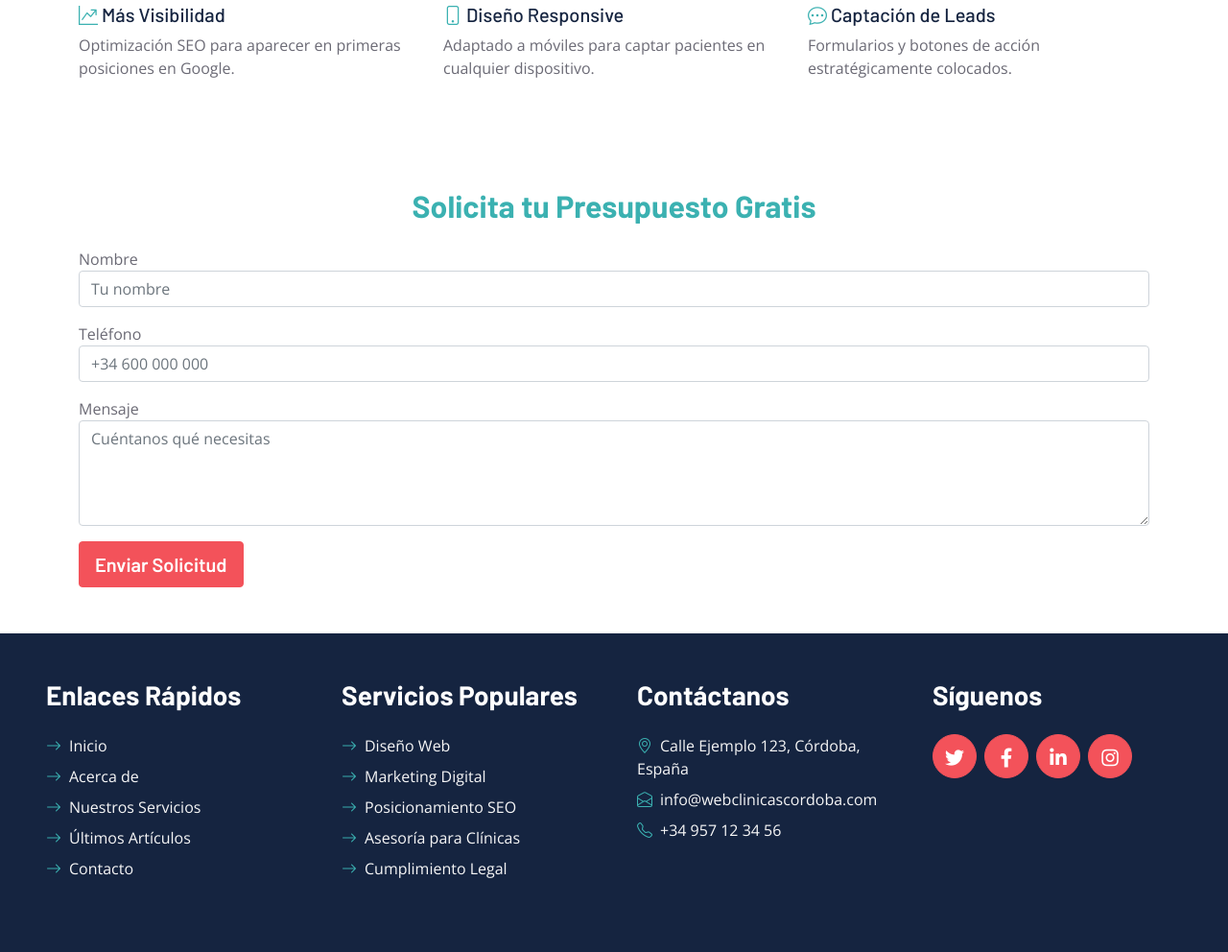
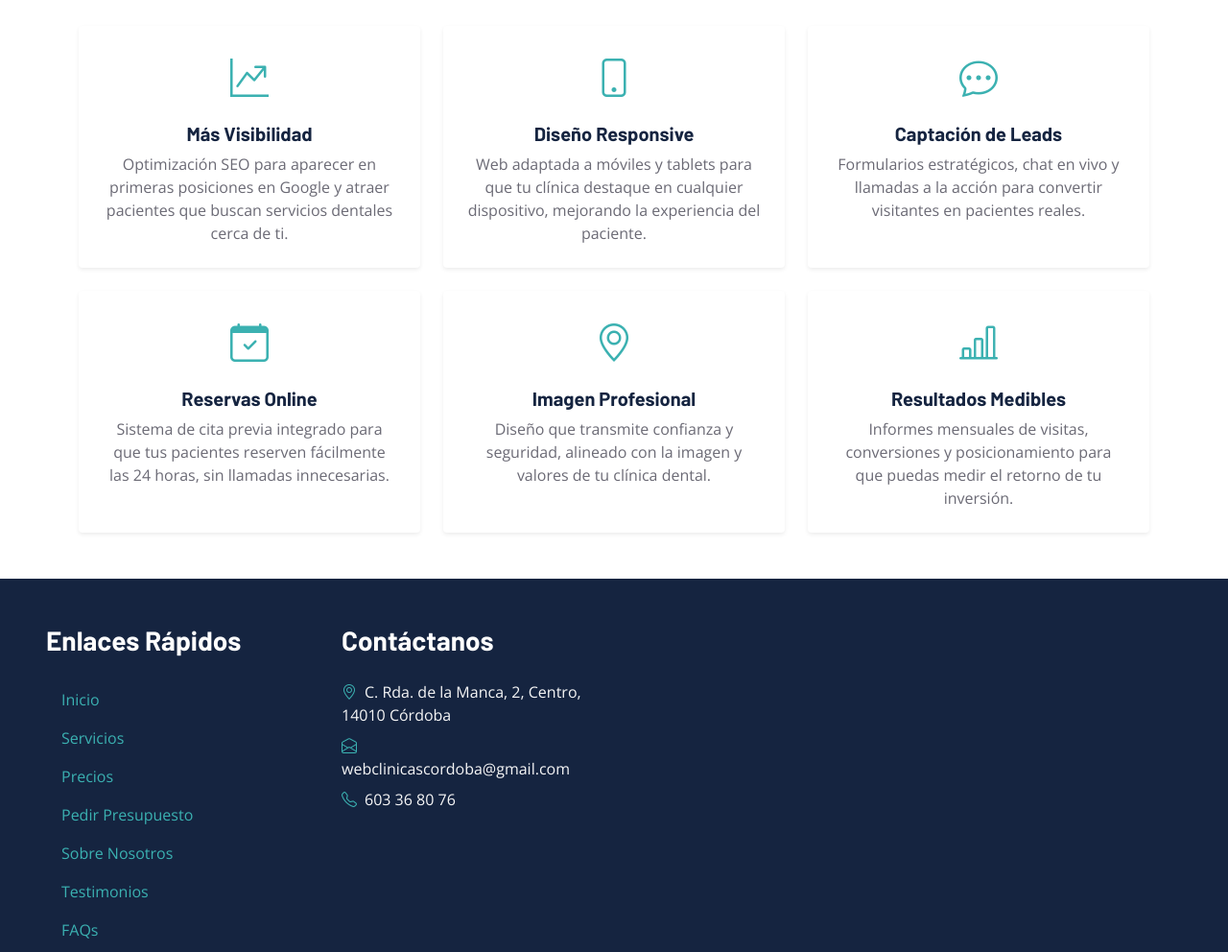
Before and after one commit to JuanJoseJurado/webclinicascordoba, a plain HTML site: page trabajos-recientes.html in a window 1280 px wide. Shown: the part 1485-2477 px from the top of the page at 96% size. Drawn offline with nearby package versions, Linux system fonts and the light colour scheme.

Commit message:
update links

```diff
--- a/trabajos-recientes.html
+++ b/trabajos-recientes.html
@@ -40,7 +40,6 @@
                 <a class="nav-item nav-link active" href="#inicio">Inicio</a>
                 <a class="nav-item nav-link" href="#jobs">Trabajos Recientes</a>
                 <a class="nav-item nav-link" href="#beneficios">Beneficios</a>
-                <a class="nav-item nav-link" href="#presupuesto">Pedir Presupuesto</a>
             </div>
         </div>
     </nav>
@@ -53,10 +52,10 @@
                 Aumenta tus pacientes con una página web profesional, optimizada para SEO local y adaptada a móviles.
             </p>
             <div class="d-flex flex-wrap justify-content-center gap-3">
-                <a href="https://wa.me/34600123456" class="btn btn-success btn-lg rounded-pill">
+                <a href="https://wa.me/603368076" class="btn btn-success btn-lg rounded-pill">
                     <i class="fab fa-whatsapp me-2"></i> WhatsApp Directo
                 </a>
-                <a href="#contacto" class="btn btn-primary btn-lg rounded-pill">
+                <a href="tel:603368076" class="btn btn-primary btn-lg rounded-pill">
                     Solicitar Presupuesto Gratis
                 </a>
             </div>
@@ -86,98 +85,66 @@
         </div>
     </section>
     <!-- Beneficios SEO y Conversión -->
+
     <!-- ===== BENEFICIOS SEO Y CONVERSIÓN ===== -->
-    <section id="beneficios" class="bg-light py-5">
-        <div class="container">
-            <h2 class="text-center mb-4">¿Por qué elegirnos para tu clínica dental?</h2>
-            <div class="row">
-                <div class="col-md-4">
-                    <h5><i class="bi bi-graph-up text-primary"></i> Más Visibilidad</h5>
-                    <p>Optimización SEO para aparecer en primeras posiciones en Google.</p>
-                </div>
-                <div class="col-md-4">
-                    <h5><i class="bi bi-phone text-primary"></i> Diseño Responsive</h5>
-                    <p>Adaptado a móviles para captar pacientes en cualquier dispositivo.</p>
-                </div>
-                <div class="col-md-4">
-                    <h5><i class="bi bi-chat-dots text-primary"></i> Captación de Leads</h5>
-                    <p>Formularios y botones de acción estratégicamente colocados.</p>
+<section id="beneficios" class="bg-light py-5">
+    <div class="container">
+        <h2 class="text-center mb-5">¿Por qué elegirnos para tu clínica dental?</h2>
+        <div class="row g-4">
+
+            <div class="col-md-4">
+                <div class="card h-100 shadow-sm border-0 text-center p-4">
+                    <div class="mb-3 text-primary fs-1"><i class="bi bi-graph-up"></i></div>
+                    <h5 class="fw-bold">Más Visibilidad</h5>
+                    <p class="mb-0">Optimización SEO para aparecer en primeras posiciones en Google y atraer pacientes que buscan servicios dentales cerca de ti.</p>
                 </div>
             </div>
-        </div>
-    </section>
-    <!-- Formulario de Contacto -->
-    <!-- ===== FORMULARIO DE CONTACTO ===== -->
-    <section id="presupuesto" class="container py-5" id="contacto">
-        <h2 class="text-center mb-4">Solicita tu Presupuesto Gratis</h2>
-        <form>
-            <div class="mb-3">
-                <label>Nombre</label>
-                <input class="form-control" placeholder="Tu nombre" type="text" />
-            </div>
-            <div class="mb-3">
-                <label>Teléfono</label>
-                <input class="form-control" placeholder="+34 600 000 000" type="tel" />
-            </div>
-            <div class="mb-3">
-                <label>Mensaje</label>
-                <textarea class="form-control" placeholder="Cuéntanos qué necesitas" rows="4"></textarea>
-            </div>
-            <button class="btn btn-primary btn-lg" type="submit">Enviar Solicitud</button>
-        </form>
-    </section>
-    <div class="container-fluid bg-dark text-secondary p-5">
-        <div class="row g-5">
-            <div class="col-lg-3 col-md-6">
-                <h3 class="text-white mb-4">Enlaces Rápidos</h3>
-                <div class="d-flex flex-column justify-content-start">
-                    <a class="text-secondary mb-2" href="#"><i
-                            class="bi bi-arrow-right text-primary me-2"></i>Inicio</a>
-                    <a class="text-secondary mb-2" href="#"><i class="bi bi-arrow-right text-primary me-2"></i>Acerca
-                        de</a>
-                    <a class="text-secondary mb-2" href="#"><i class="bi bi-arrow-right text-primary me-2"></i>Nuestros
-                        Servicios</a>
-                    <a class="text-secondary mb-2" href="#"><i class="bi bi-arrow-right text-primary me-2"></i>Últimos
-                        Artículos</a>
-                    <a class="text-secondary" href="#"><i class="bi bi-arrow-right text-primary me-2"></i>Contacto</a>
+
+            <div class="col-md-4">
+                <div class="card h-100 shadow-sm border-0 text-center p-4">
+                    <div class="mb-3 text-primary fs-1"><i class="bi bi-phone"></i></div>
+                    <h5 class="fw-bold">Diseño Responsive</h5>
+                    <p class="mb-0">Web adaptada a móviles y tablets para que tu clínica destaque en cualquier dispositivo, mejorando la experiencia del paciente.</p>
                 </div>
             </div>
-            <div class="col-lg-3 col-md-6">
-                <h3 class="text-white mb-4">Servicios Populares</h3>
-                <div class="d-flex flex-column justify-content-start">
-                    <a class="text-secondary mb-2" href="#"><i class="bi bi-arrow-right text-primary me-2"></i>Diseño
-                        Web</a>
-                    <a class="text-secondary mb-2" href="#"><i class="bi bi-arrow-right text-primary me-2"></i>Marketing
-                        Digital</a>
-                    <a class="text-secondary mb-2" href="#"><i
-                            class="bi bi-arrow-right text-primary me-2"></i>Posicionamiento SEO</a>
-                    <a class="text-secondary mb-2" href="#"><i class="bi bi-arrow-right text-primary me-2"></i>Asesoría
-                        para Clínicas</a>
-                    <a class="text-secondary" href="#"><i class="bi bi-arrow-right text-primary me-2"></i>Cumplimiento
-                        Legal</a>
+
+            <div class="col-md-4">
+                <div class="card h-100 shadow-sm border-0 text-center p-4">
+                    <div class="mb-3 text-primary fs-1"><i class="bi bi-chat-dots"></i></div>
+                    <h5 class="fw-bold">Captación de Leads</h5>
+                    <p class="mb-0">Formularios estratégicos, chat en vivo y llamadas a la acción para convertir visitantes en pacientes reales.</p>
                 </div>
             </div>
-            <div class="col-lg-3 col-md-6">
-                <h3 class="text-white mb-4">Contáctanos</h3>
-                <p class="mb-2"><i class="bi bi-geo-alt text-primary me-2"></i>Calle Ejemplo 123, Córdoba, España</p>
-                <p class="mb-2"><i class="bi bi-envelope-open text-primary me-2"></i>info@webclinicascordoba.com</p>
-                <p class="mb-0"><i class="bi bi-telephone text-primary me-2"></i>+34 957 12 34 56</p>
-            </div>
-            <div class="col-lg-3 col-md-6">
-                <h3 class="text-white mb-4">Síguenos</h3>
-                <div class="d-flex">
-                    <a class="btn btn-lg btn-primary btn-lg-square rounded-circle me-2" href="#"><i
-                            class="fab fa-twitter fw-normal"></i></a>
-                    <a class="btn btn-lg btn-primary btn-lg-square rounded-circle me-2" href="#"><i
-                            class="fab fa-facebook-f fw-normal"></i></a>
-                    <a class="btn btn-lg btn-primary btn-lg-square rounded-circle me-2" href="#"><i
-                            class="fab fa-linkedin-in fw-normal"></i></a>
-                    <a class="btn btn-lg btn-primary btn-lg-square rounded-circle" href="#"><i
-                            class="fab fa-instagram fw-normal"></i></a>
+
+            <div class="col-md-4">
+                <div class="card h-100 shadow-sm border-0 text-center p-4">
+                    <div class="mb-3 text-primary fs-1"><i class="bi bi-calendar-check"></i></div>
+                    <h5 class="fw-bold">Reservas Online</h5>
+                    <p class="mb-0">Sistema de cita previa integrado para que tus pacientes reserven fácilmente las 24 horas, sin llamadas innecesarias.</p>
                 </div>
             </div>
+
+            <div class="col-md-4">
+                <div class="card h-100 shadow-sm border-0 text-center p-4">
+                    <div class="mb-3 text-primary fs-1"><i class="bi bi-geo-alt"></i></div>
+                    <h5 class="fw-bold">Imagen Profesional</h5>
+                    <p class="mb-0">Diseño que transmite confianza y seguridad, alineado con la imagen y valores de tu clínica dental.</p>
+                </div>
+            </div>
+
+            <div class="col-md-4">
+                <div class="card h-100 shadow-sm border-0 text-center p-4">
+                    <div class="mb-3 text-primary fs-1"><i class="bi bi-bar-chart-line"></i></div>
+                    <h5 class="fw-bold">Resultados Medibles</h5>
+                    <p class="mb-0">Informes mensuales de visitas, conversiones y posicionamiento para que puedas medir el retorno de tu inversión.</p>
+                </div>
+            </div>
+
         </div>
     </div>
+</section>
+
+
 
     <!-- Footer Start -->
     <div class="container-fluid bg-dark text-secondary p-5">
```
Also changed, not shown: index.html (+7 -57 lines).
